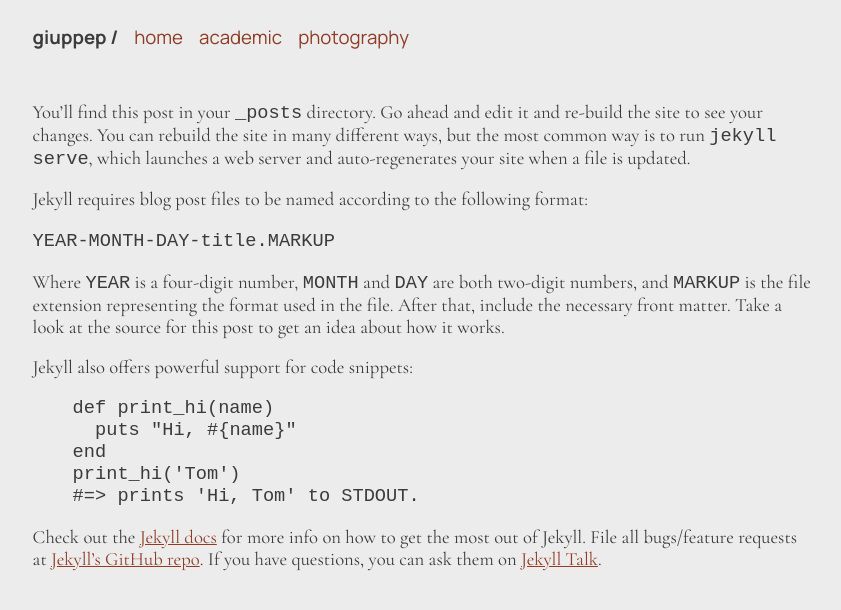
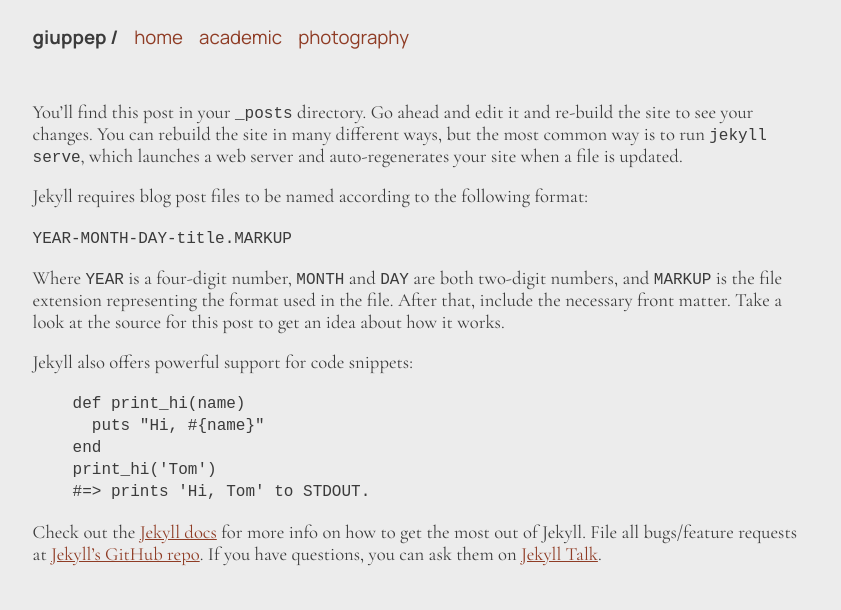
Before and after one commit to giuppep/giuppep.github.io, a Jekyll site: the page built from _posts/2023-06-12-welcome-to-jekyll.markdown, in a window 1280 px wide. Shown: the top 610 px of the page, without its empty margins (217-1058 px from the left). Built offline with Jekyll 4.4.1, drawn with Linux system fonts in a browser that asks for light colours.

Commit message:
typography: set code font size

```diff
--- a/_sass/typography.sass
+++ b/_sass/typography.sass
@@ -47,3 +47,6 @@ a
 
     &:hover
         color: $accent-colour
+
+code
+    font-size: 12pt
```
